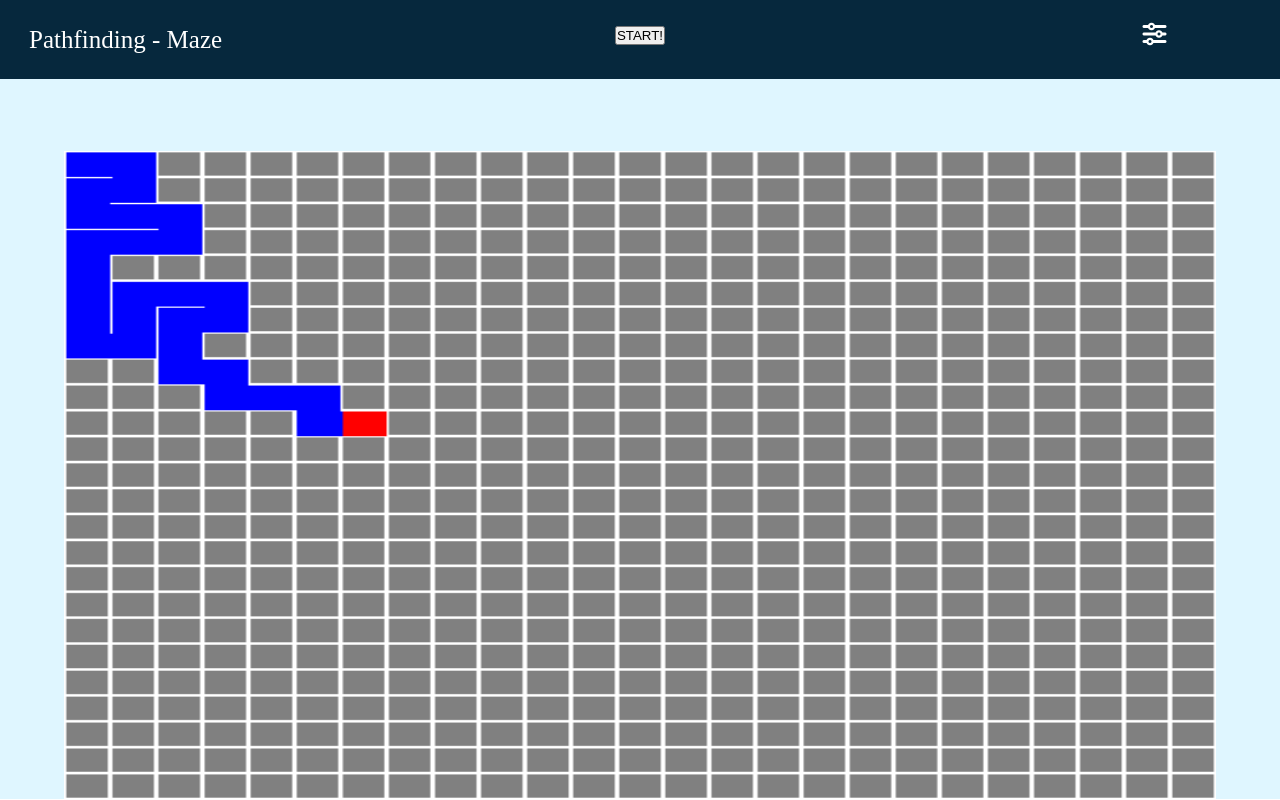
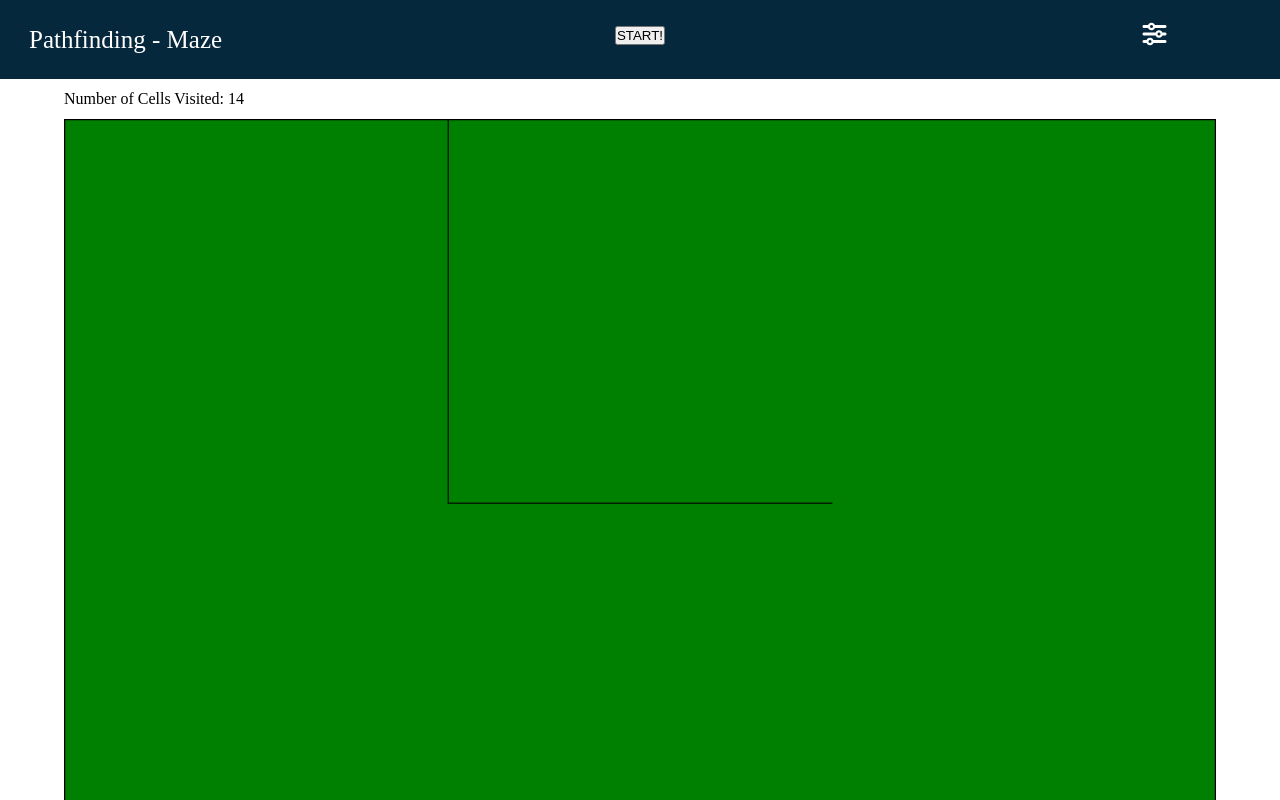
Before and after one commit to kson4/maze, a plain HTML site: page index .html in a window 1280 px wide. Both pictures are taken after a click on the button "START!". Shown: the top 800 px of the page. Drawn offline with Linux system fonts and the light colour scheme.

Commit message:
cleaner lines, styling, fixed issue with showing available walls

```diff
--- a/css/maze.css
+++ b/css/maze.css
@@ -1,12 +1,9 @@
 .maze-container {
   position: relative;
-  width: 100%;
-  height: 90vh;
 
   display: flex;
   justify-content: center;
   align-items: flex-end;
-  /* margin-bottom: 5%; */
 }
 
 #maze {
--- a/css/settings-menu.css
+++ b/css/settings-menu.css
@@ -6,17 +6,16 @@
   width: 500px;
   height: 300px;
   font-size: 20px;
-  border: 1px solid blue;
   visibility: hidden;
   opacity: 0;
   transition: 0.5s;
   z-index: 1;
-
   display: flex;
   flex-direction: column;
   gap: 20px;
   background-color: white;
   border-radius: 10px;
+  border: 1px solid black;
 }
 
 .settings-menu-title {
@@ -48,7 +47,7 @@
 }
 
 .inactive {
-  filter: blur(5px);
+  filter: blur(8px);
   pointer-events: none;
   user-select: none;
 }
--- /dev/null
+++ b/css/stats.css
@@ -0,0 +1,6 @@
+.stats {
+  height: 5vh;
+  display: flex;
+  align-items: center;
+  padding-left: 5vw;
+}
--- a/css/styles.css
+++ b/css/styles.css
@@ -26,5 +26,5 @@ li {
 }
 
 .screen-container {
-  background-color: #DFF6FF;
+  /* background-color: #DFF6FF; */
 }
--- a/index .html
+++ b/index .html
@@ -8,7 +8,7 @@
   <link rel="stylesheet" href="./css/styles.css">
   <link rel="stylesheet" href="./css/maze.css">
   <link rel="stylesheet" href="./css/settings-menu.css">
-
+  <link rel="stylesheet" href="./css/stats.css">
   <script src="https://kit.fontawesome.com/661ac17a3d.js" crossorigin="anonymous"></script>
 </head>
 <body>
@@ -20,6 +20,9 @@
     </ul>
   </div>
   <div class="screen-container">
+    <div class="stats">
+      <p>Number of Cells Visited: <span class="num-traversal"></span></p>
+    </div>
     <div class="maze-container">
       <canvas id="maze"></canvas>
     </div>
@@ -29,20 +32,20 @@
     <div class="option">
       <div class="option-text">
         <span>Rows: </span>
-        <input type="number" class="value" value="25">
+        <input type="number" class="value" value="50">
       </div>
       <div class="slider-container">
-        <input id="rows-slider" class="slider" type="range", min="10", max="50", value="25">
+        <input id="rows-slider" class="slider" type="range", min="10", max="100", value="50">
       </div>
     </div>
 
     <div class="option">
       <div class="option-text">
         <span>Columns: </span>
-        <input type="number" class="value" value="25">
+        <input type="number" class="value" value="50">
       </div>
       <div class="slider-container">
-        <input id="cols-slider" class="slider" type="range", min="10", max="50", value="25">
+        <input id="cols-slider" class="slider" type="range", min="10", max="100", value="50">
       </div>
     </div>
     <input type="submit" class="submit">
--- a/js/script.js
+++ b/js/script.js
@@ -20,7 +20,7 @@ let mazeGrid
 
 //nav bar
 document.querySelector("#start").addEventListener("click", () => {
-  mazeGrid.traverse(mazeGrid.grid[0])
+  mazeGrid.dfs(mazeGrid.grid[0])
 })
 
 // settings
@@ -49,5 +49,6 @@ export function createNewGrid() {
   closeSettings()
 }
 
-mazeGrid = new Grid(values[0].value, values[1].value)
+// mazeGrid = new Grid(values[0].value, values[1].value)
+mazeGrid = new Grid(3, 3)
 mazeGrid.constructMaze()
--- a/js/setup-maze.js
+++ b/js/setup-maze.js
@@ -1,38 +1,43 @@
-const TILE_COLOR = "lightgray"
-const TRAVERSE_COLOR = "blue"
-const GRID_COLOR = "white"
+const TILE_COLOR = "white"
+const TRAVERSE_COLOR = "green"
 const BACKGROUND_COLOR = `#DFF6FF`;
+const INITIAL_WALL_COLOR = "gray"
+const VISITED_WALL_COLOR = "black"
 
-const SPEED = 1
+const SPEED = 10
 
 const maze = document.querySelector("#maze")
-const MAZE_WIDTH = 500
-const MAZE_HEIGHT = 500
+const MAZE_WIDTH = 1000
+const MAZE_HEIGHT = 1000
 const CELL_MARGIN = 1;
 maze.width = MAZE_WIDTH
 maze.height = MAZE_HEIGHT
 const mazeCtx = maze.getContext("2d")
+mazeCtx.imageSmoothingEnabled = false;
 
+const numTraversals = document.querySelector(".num-traversal")
+numTraversals.textContent = "0"
+
+let counter = 0
 
 export class Grid {
   constructor(rows, cols) {
     this.rows = rows
     this.cols = cols
-    this.mazeWidth = 500
-    this.mazeHeight = 500
+    this.mazeWidth = 1000
+    this.mazeHeight = 1000
     this.cellMargin = 1
     this.rowSize = Math.floor(this.mazeWidth / this.rows)
     this.colSize = Math.floor(this.mazeHeight / this.cols)
-    this.tileColor = "gray"
-    this.traverseColor = "blue"
-    this.gridColor = "white"
+    this.tileColor = "white"
+    this.traverseColor = "green"
+    this.gridColor = "#FFF"
     this.speed = 1
     this.grid = []
     this.stack = []
   }
 
   constructMaze() {
-    console.log(this.rowSize)
     for (let i = 0; i < this.cols; i++) {
       for (let j = 0; j < this.rows; j++) {
         const cell = new Cell(j, i, this.rowSize, this.colSize)
@@ -46,15 +51,17 @@ export class Grid {
     }
   }
 
-  traverse(previous) {
-    console.log(previous)
+  dfs(previous) {
     if (!previous) {
       return
     }
     let cur = previous
+    console.log(cur.top, cur.right, cur.bottom, cur.left)
     cur.visit()
     let next = cur.getValidNeighbor(0, cur)
+    cur.displayAvailableWalls()
     setTimeout(() => {
+      numTraversals.textContent++
       if (cur) {
         cur.changeCellColor(TRAVERSE_COLOR)
       }
@@ -63,16 +70,16 @@ export class Grid {
           this.stack.push(cur)
         }
         cur.removeWall(next)
-        this.traverse(next)
+        this.dfs(next)
       }
       else {
         while (this.stack.length > 0 && this.stack[this.stack.length - 1].neighbors.length == 0) {
           this.stack.pop()
+          numTraversals.textContent++
         }
-        this.traverse(this.stack.pop())
+        this.dfs(this.stack.pop())
       }
-    // }, SPEED)
-    }, 100)
+    }, SPEED)
   }
 
   reset() {
@@ -99,14 +106,15 @@ class Cell {
 
   displayCell(color) {
     mazeCtx.fillStyle = color
-    mazeCtx.fillRect(this.xPosition, this.yPosition, this.rowSize, this.colSize)
+    mazeCtx.fillRect(this.xPosition, this.yPosition,
+      this.rowSize + 10, this.colSize + 2)
   }
 
   displayWalls() {
-    mazeCtx.fillStyle = GRID_COLOR
-
+    mazeCtx.fillStyle = INITIAL_WALL_COLOR
     // top
-    mazeCtx.fillRect(this.xPosition, this.yPosition, this.rowSize, CELL_MARGIN)
+    mazeCtx.fillRect(this.xPosition, this.yPosition,
+      this.rowSize + 2, CELL_MARGIN)
     // bottom
     mazeCtx.fillRect(this.xPosition, this.yPosition + this.colSize - CELL_MARGIN,
       this.rowSize, CELL_MARGIN)
@@ -182,7 +190,6 @@ class Cell {
       this.removeWallColor(this, "bottom")
       this.removeWallColor(next, "top")
     }
-
   }
   removeWallColor(tile, side) {
     mazeCtx.fillStyle = TRAVERSE_COLOR
@@ -201,6 +208,21 @@ class Cell {
     else {
       mazeCtx.fillRect(tile.xPosition + this.rowSize - CELL_MARGIN, tile.yPosition + CELL_MARGIN,
         CELL_MARGIN, this.colSize - CELL_MARGIN)
+    }
+  }
+  displayAvailableWalls() {
+    mazeCtx.fillStyle = VISITED_WALL_COLOR
+    if (this.top) {
+      mazeCtx.fillRect(this.xPosition, this.yPosition, this.rowSize, CELL_MARGIN)
+    }
+    if (this.bottom) {
+      mazeCtx.fillRect(this.xPosition, this.yPosition + this.colSize, this.rowSize, CELL_MARGIN)
+    }
+    if (this.left) {
+      mazeCtx.fillRect(this.xPosition, this.yPosition, CELL_MARGIN, this.colSize)
+    }
+    if (this.right) {
+      mazeCtx.fillRect(this.xPosition + this.rowSize, this.yPosition, CELL_MARGIN, this.colSize)
     }
   }
 
```
